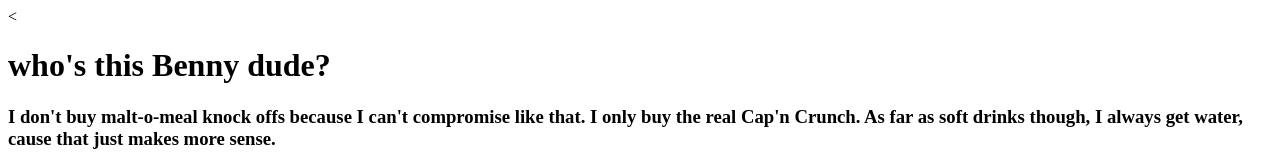
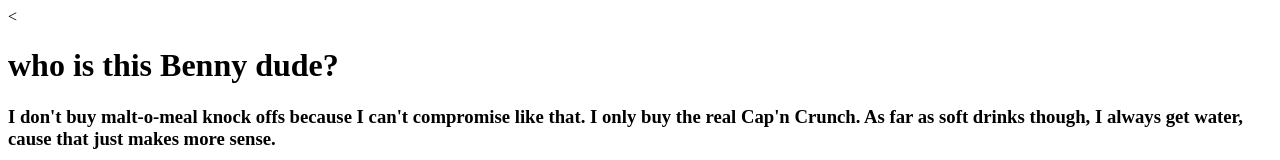
Before and after one commit to boogiepirate/portfolio, a plain HTML site: page index.html in a window 1280 px wide. Shown: the top 160 px of the page. Drawn offline with Linux system fonts and the light colour scheme.

Commit message:
testing SSH key

```diff
--- a/index.html
+++ b/index.html
@@ -4,7 +4,7 @@
   <<title>Benny Carson</title>
 </head>
 <body>
-  <h1>who's this Benny dude?</h1>
+  <h1>who is this Benny dude?</h1>
     <h3>I don't buy malt-o-meal knock offs because I can't compromise
       like that. I only buy the real Cap'n Crunch. As far as soft drinks though,
       I always get water, cause that just makes more sense. </h3>
```
